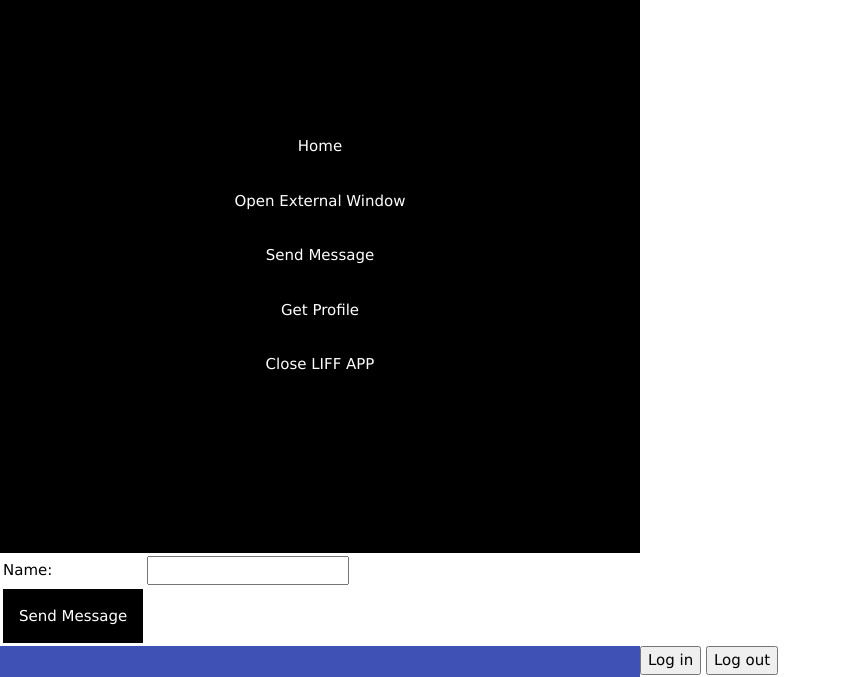
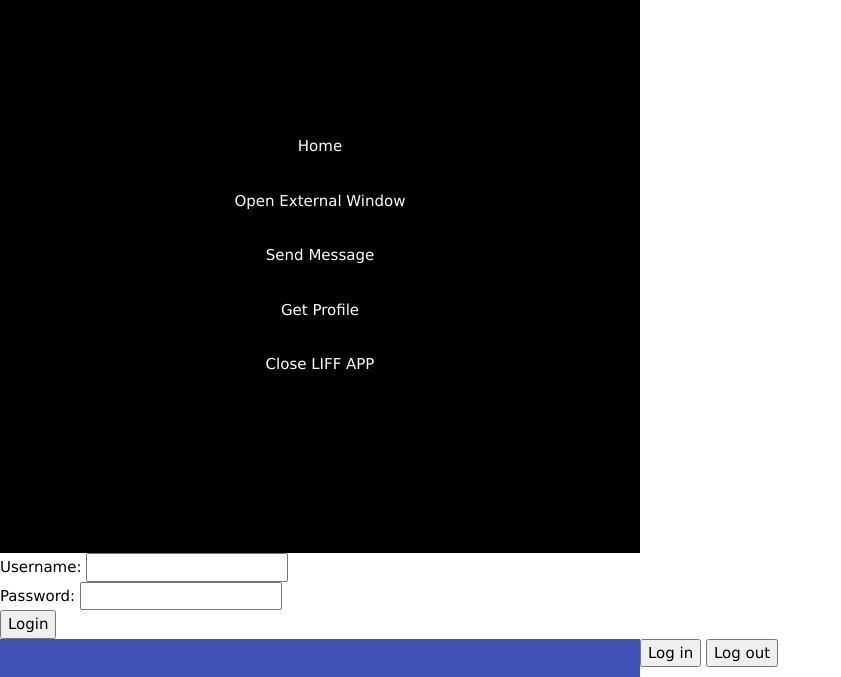
Before and after one commit to MXSHOOT/ujicoba-terakhir-line, a website: page public/index.html in a window 1280 px wide. Shown: the part 147-824 px from the top of the page, without its empty margins (0-841 px from the left). Drawn offline with nearby package versions, Linux system fonts and the light colour scheme; no server answers.

Commit message:
Update index.html

```diff
--- a/public/index.html
+++ b/public/index.html
@@ -31,15 +31,11 @@
   </div>
 
 </div>
-<table>
-<form action="" method="post">
-<tr>
-<td> Name: </td><td><input type="text" name="name"></td>
-</tr>
-<td><a id="sendMessageButton" class="w3-button w3-black w3-block w3-hover-brown w3-padding-16">Send Message</a></td></tr>
-
+<form name="loginForm" method="post" action="loginServlet">
+    Username: <input type="text" name="username"/> <br/>
+    Password: <input type="password" name="password"/> <br/>
+    <input type="submit" value="Login" />
 </form>
-</table>
 
 
   <!-- LIFF DATA -->
```
